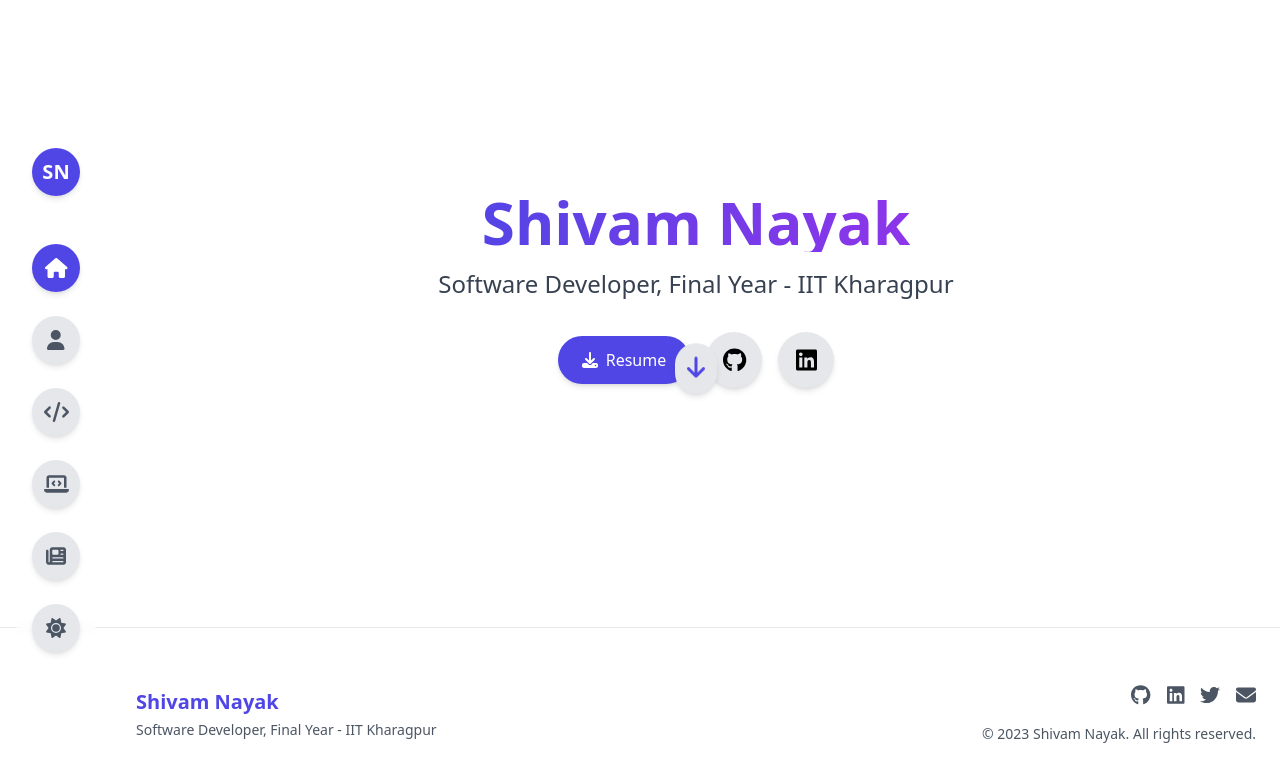
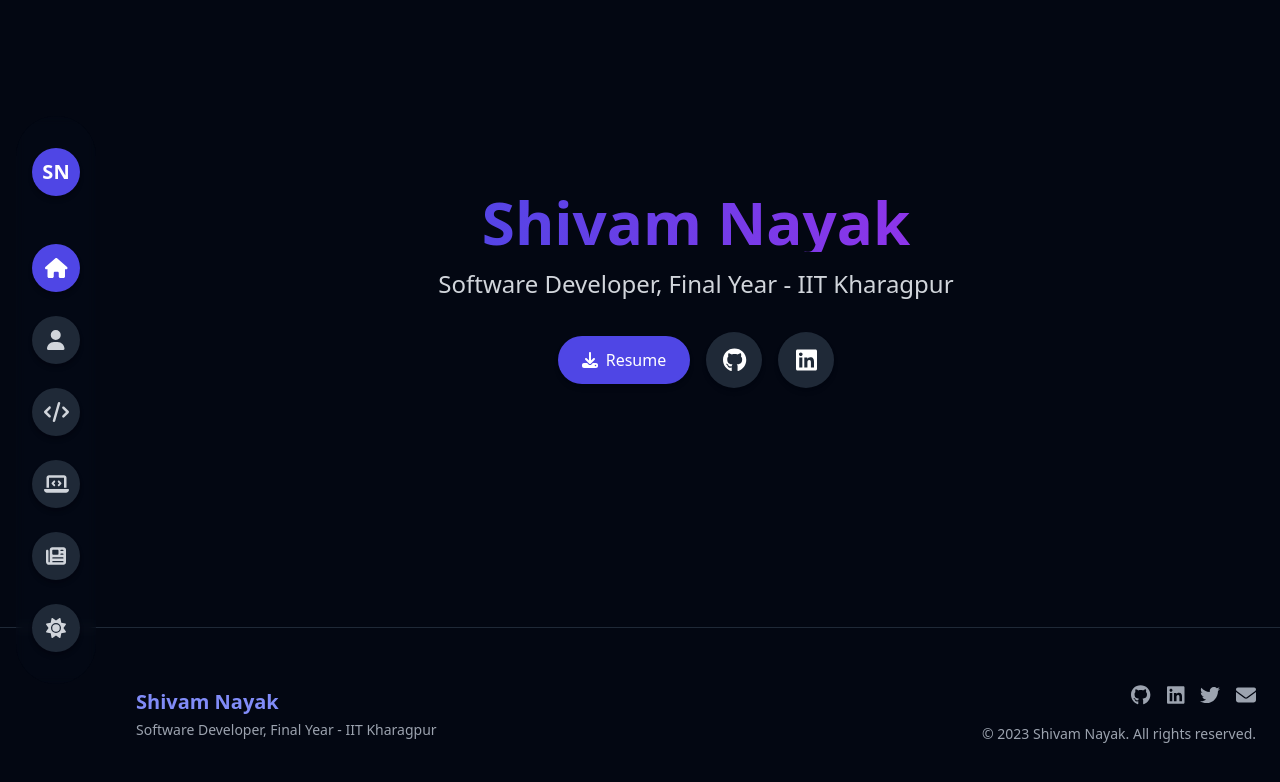
Before and after one commit to oneplusiota/iota-station, a Next.js app: page / in a window 1280 px wide. Shown: the top 782 px of the page. Built offline with nearby package versions, Linux system fonts and the light colour scheme.

Commit message:
portfolio:fixed navbar navigation issue

```diff
--- a/src/app/about/page.tsx
+++ b/src/app/about/page.tsx
@@ -1,9 +1,13 @@
 import React from "react";
 import About from "../../components/About";
 
-// Force static generation
-export const dynamic = 'force-static';
+// Use static rendering
+export const dynamic = 'error';
+export const dynamicParams = false;
 export const revalidate = false;
+export const fetchCache = 'force-cache';
+export const runtime = 'nodejs';
+export const preferredRegion = 'auto';
 
 export default function AboutPage() {
   return (
--- a/src/app/blogs/page.tsx
+++ b/src/app/blogs/page.tsx
@@ -1,42 +1,18 @@
-"use client";
-import React, { useEffect, useState } from "react";
+import React from "react";
+import { fetchBlogs } from "../../utils/github-utils";
 import BlogPage from "./BlogPage";
 
-// Force static generation
-export const dynamic = 'force-static';
+// Use static rendering with server-side data fetching
+export const dynamic = 'error';
+export const dynamicParams = false;
 export const revalidate = false;
+export const fetchCache = 'force-cache';
+export const runtime = 'nodejs';
+export const preferredRegion = 'auto';
 
-export default function Blogs() {
-  const [blogs, setBlogs] = useState([]);
-  const [isLoading, setIsLoading] = useState(true);
-
-  useEffect(() => {
-    async function fetchBlogs() {
-      try {
-        const response = await fetch('/api/blogs');
-        if (!response.ok) {
-          throw new Error('Failed to fetch blogs');
-        }
-        const data = await response.json();
-        setBlogs(data.results || []);
-      } catch (error) {
-        console.error('Error fetching blogs:', error);
-        setBlogs([]);
-      } finally {
-        setIsLoading(false);
-      }
-    }
-
-    fetchBlogs();
-  }, []);
-
-  if (isLoading) {
-    return (
-      <div className="container mx-auto px-6 py-16 max-w-6xl flex justify-center items-center h-64">
-        <div className="animate-spin rounded-full h-12 w-12 border-t-2 border-b-2 border-indigo-600"></div>
-      </div>
-    );
-  }
+export default async function Blogs() {
+  // Fetch blogs server-side
+  const blogs = await fetchBlogs();
 
   return (
     <div className="container mx-auto px-6 py-16 max-w-6xl">
--- a/src/app/page.tsx
+++ b/src/app/page.tsx
@@ -1,9 +1,13 @@
 import React from "react";
 import HeroSection from "../components/HeroSection";
 
-// Force static generation
-export const dynamic = 'force-static';
+// Use static rendering
+export const dynamic = 'error';
+export const dynamicParams = false;
 export const revalidate = false;
+export const fetchCache = 'force-cache';
+export const runtime = 'nodejs';
+export const preferredRegion = 'auto';
 
 export default function Home() {
   return (
--- a/src/app/projects/page.tsx
+++ b/src/app/projects/page.tsx
@@ -1,9 +1,13 @@
 import React from "react";
 import Projects from "../../components/Projects";
 
-// Force static generation
-export const dynamic = 'force-static';
+// Use static rendering
+export const dynamic = 'error';
+export const dynamicParams = false;
 export const revalidate = false;
+export const fetchCache = 'force-cache';
+export const runtime = 'nodejs';
+export const preferredRegion = 'auto';
 
 export default function ProjectsPage() {
   return (
--- a/src/app/skills/page.tsx
+++ b/src/app/skills/page.tsx
@@ -1,9 +1,13 @@
 import React from "react";
 import Skills from "../../components/Skills";
 
-// Force static generation
-export const dynamic = 'force-static';
+// Use static rendering
+export const dynamic = 'error';
+export const dynamicParams = false;
 export const revalidate = false;
+export const fetchCache = 'force-cache';
+export const runtime = 'nodejs';
+export const preferredRegion = 'auto';
 
 export default function SkillsPage() {
   return (
--- a/src/components/HeroSection.tsx
+++ b/src/components/HeroSection.tsx
@@ -1,7 +1,7 @@
 "use client";
 import React, { useEffect, useState } from "react";
 import { FontAwesomeIcon } from "@fortawesome/react-fontawesome";
-import { faDownload, faArrowDown } from "@fortawesome/free-solid-svg-icons";
+import { faDownload } from "@fortawesome/free-solid-svg-icons";
 import { faGithub, faLinkedin } from "@fortawesome/free-brands-svg-icons";
 import personalInfo from "../config/personal-info";
 
@@ -55,16 +55,6 @@ function HeroSection() {
           </a>
         </div>
       </div>
-
-      <div className="absolute bottom-10 animate-bounce w-full flex justify-center">
-        <a
-          href="#about"
-          aria-label="Scroll to About section"
-          className="p-3 bg-gray-200 dark:bg-gray-800 rounded-full shadow-md"
-        >
-          <FontAwesomeIcon icon={faArrowDown} className="text-2xl text-indigo-600 dark:text-indigo-400" />
-        </a>
-      </div>
     </div>
   );
 }
--- a/src/components/Navbar.tsx
+++ b/src/components/Navbar.tsx
@@ -33,22 +33,15 @@ type NavItemProps = {
 };
 
 const NavItem = ({ href, icon, label, isActive, onClick }: NavItemProps) => {
-  const router = useRouter();
-
-  const handleClick = (e: React.MouseEvent<HTMLAnchorElement>) => {
-    e.preventDefault();
-    if (onClick) onClick();
-    router.push(href);
-  };
-
   return (
+    <div className="group relative">
       <a
         href={href}
-      className="group relative"
-      onClick={handleClick}
+        onClick={onClick}
+        className="block"
       >
         <div className={`
-        flex justify-center items-center w-12 h-12 rounded-full
+          flex justify-center items-center w-12 h-12 rounded-full cursor-pointer
           ${isActive
             ? 'bg-indigo-600 text-white'
             : 'bg-gray-200 dark:bg-gray-800 text-gray-600 dark:text-gray-300'
@@ -58,11 +51,12 @@ const NavItem = ({ href, icon, label, isActive, onClick }: NavItemProps) => {
         `}>
           <FontAwesomeIcon icon={icon} className="text-xl" />
         </div>
+      </a>
 
       <div className="absolute left-16 top-1/2 -translate-y-1/2 opacity-0 group-hover:opacity-100 transition-opacity duration-300 bg-gray-800 text-white px-2 py-1 rounded whitespace-nowrap z-10">
         {label}
       </div>
-    </a>
+    </div>
   );
 };
 
@@ -97,22 +91,18 @@ const Navbar = ({
     return pathname.startsWith(path);
   };
 
-  const handleLogoClick = (e: React.MouseEvent<HTMLAnchorElement>) => {
-    e.preventDefault();
-    router.push('/');
-  };
-
   return (
     <nav className="fixed left-0 top-0 h-full flex flex-col justify-center items-center px-4 z-50">
       <div className="py-8 flex flex-col items-center space-y-6 bg-white/10 dark:bg-gray-900/10 backdrop-blur-sm rounded-full px-4">
         <a
           href="/"
-          className="mb-6 w-12 h-12 flex justify-center items-center rounded-full bg-indigo-600 text-white hover:scale-110 transition-all duration-300 shadow-md"
-          onClick={handleLogoClick}
+          className="block"
         >
+          <div className="mb-6 w-12 h-12 flex justify-center items-center rounded-full bg-indigo-600 text-white hover:scale-110 transition-all duration-300 shadow-md cursor-pointer">
             <span className="text-xl font-bold">
               {personalInfo.name.split(' ').map(name => name[0]).join('')}
             </span>
+          </div>
         </a>
 
         <NavItem
--- a/src/context/ThemeProvider.tsx
+++ b/src/context/ThemeProvider.tsx
@@ -6,5 +6,5 @@ export default function CustomThemeProvider({
 }: {
   children: React.ReactNode;
 }) {
-  return <ThemeProvider attribute="class">{children}</ThemeProvider>;
+  return <ThemeProvider attribute="class" defaultTheme="dark">{children}</ThemeProvider>;
 }
```
Lines whose indentation alone changed are shown as unchanged.
